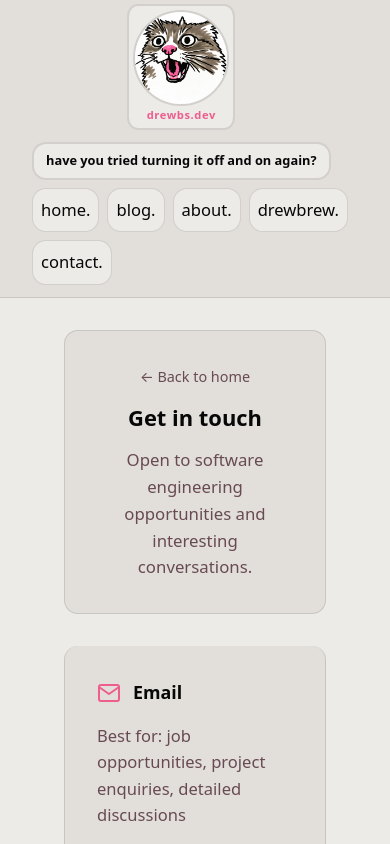
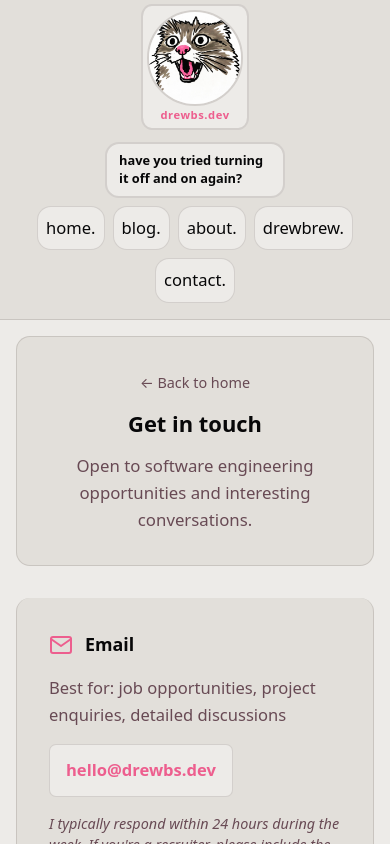
Before and after one commit to soss-lesig/drew-portfolio, a React (Vite) app: page /contact in a window 390 px wide. Shown: the top 844 px of the page. Built offline with nearby package versions, Linux system fonts and the light colour scheme.

Commit message:
responsive adjustments to main content and header

```diff
--- a/styles.css
+++ b/styles.css
@@ -459,7 +459,7 @@ section:first-of-type {
    ========================================================================= */
 
 .contact-page {
-  max-width: 800px;
+  max-width: var(--max-width);
   margin: 0 auto;
 }
 
@@ -817,13 +817,33 @@ footer p {
   border-color: transparent var(--bg) transparent transparent;
 }
 
+/* =========================================================================
+   Responsive Adjustments
+   ========================================================================= */
+
 @media (max-width: 480px) {
+  main {
+    width: 100%;
+    padding: var(--space-4);
+    margin: 0;
+  }
+
+  .header-inner {
+    flex-direction: column;
+    align-items: center;
+  }
+
+  .site-nav {
+    width: 100%;
+    padding-bottom: var(--space-3);
+    display: flex;
+    flex-wrap: wrap;
+    justify-content: center;
+  }
+
   .header-portrait-group {
     flex-direction: column;
-  }
-
-  .speech-bubble {
-    max-width: 100%;
+    align-items: center;
   }
 
   .speech-bubble::before,
```
